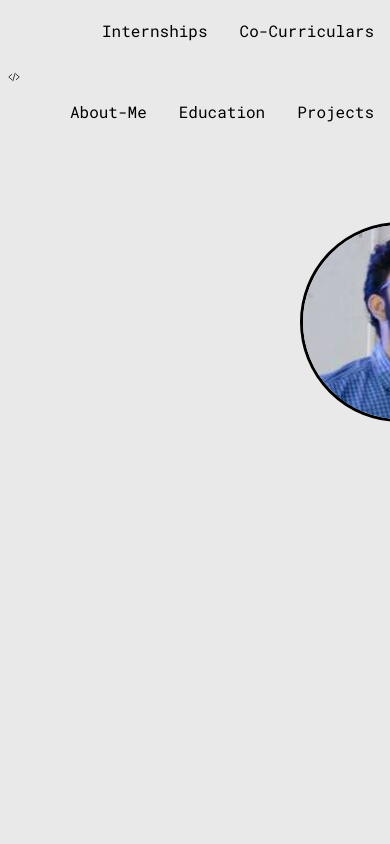
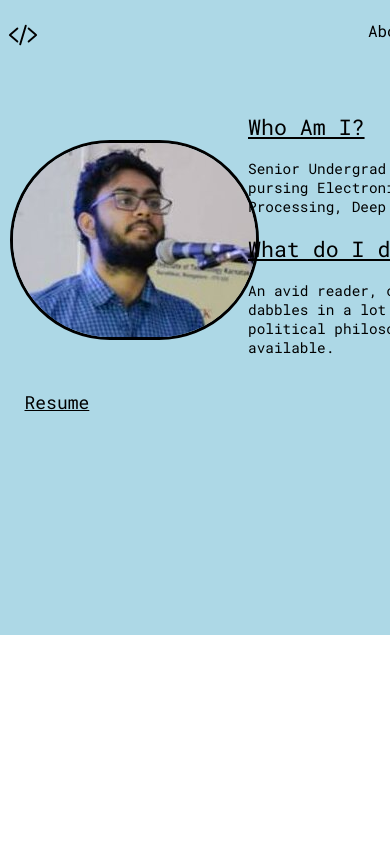
Before and after one commit to sidkapoor97/my_react_website, a React (Create React App) app: page / in a window 390 px wide. Shown: the top 844 px of the page. Built offline with nearby package versions, Linux system fonts and the light colour scheme.

Commit message:
added responsiveness in app.css

```diff
--- a/src/App.css
+++ b/src/App.css
@@ -98,3 +98,50 @@ margin-top: 70px;
   background-color: rgb(200, 200, 200);
   color: white;
 }
+
+@media screen and (max-width: 992px) {
+  body {
+    background-color: lightblue;
+     min-width:992px;
+  }
+
+  .my_pic {
+    margin-left: 1%;
+    margin-top: 7%;
+    }
+
+    .intro-heading {
+      margin-left: 25%;
+      text-decoration: underline;
+      font-size: .9rem;
+    }
+
+    .introduction {
+      margin-left: 25%;
+      font-size: 0.9rem;
+    }
+
+    .doing-heading {
+      margin-left: 25%;
+      text-decoration: underline;
+      font-size: .9rem;
+    }
+
+    .doing {
+      margin-left: 25%;
+      font-size: 0.9rem;
+    }
+
+    .resume-link {
+      margin-left: 5%;
+      display: inline;
+      font-size: large;
+    }
+
+    .github-icon {
+      margin-left: 55%;
+      margin-top: 20px;
+    }
+
+
+}
```
